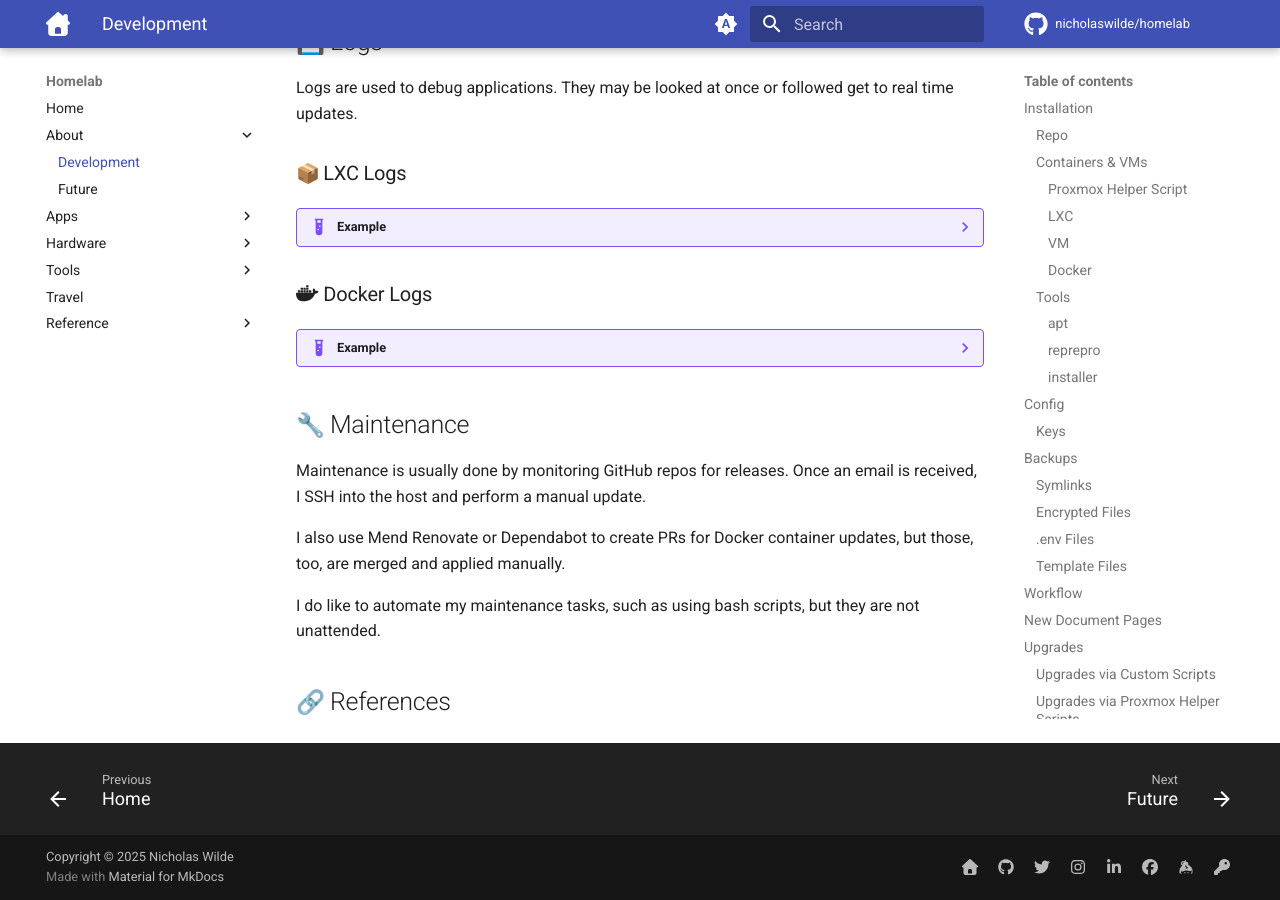
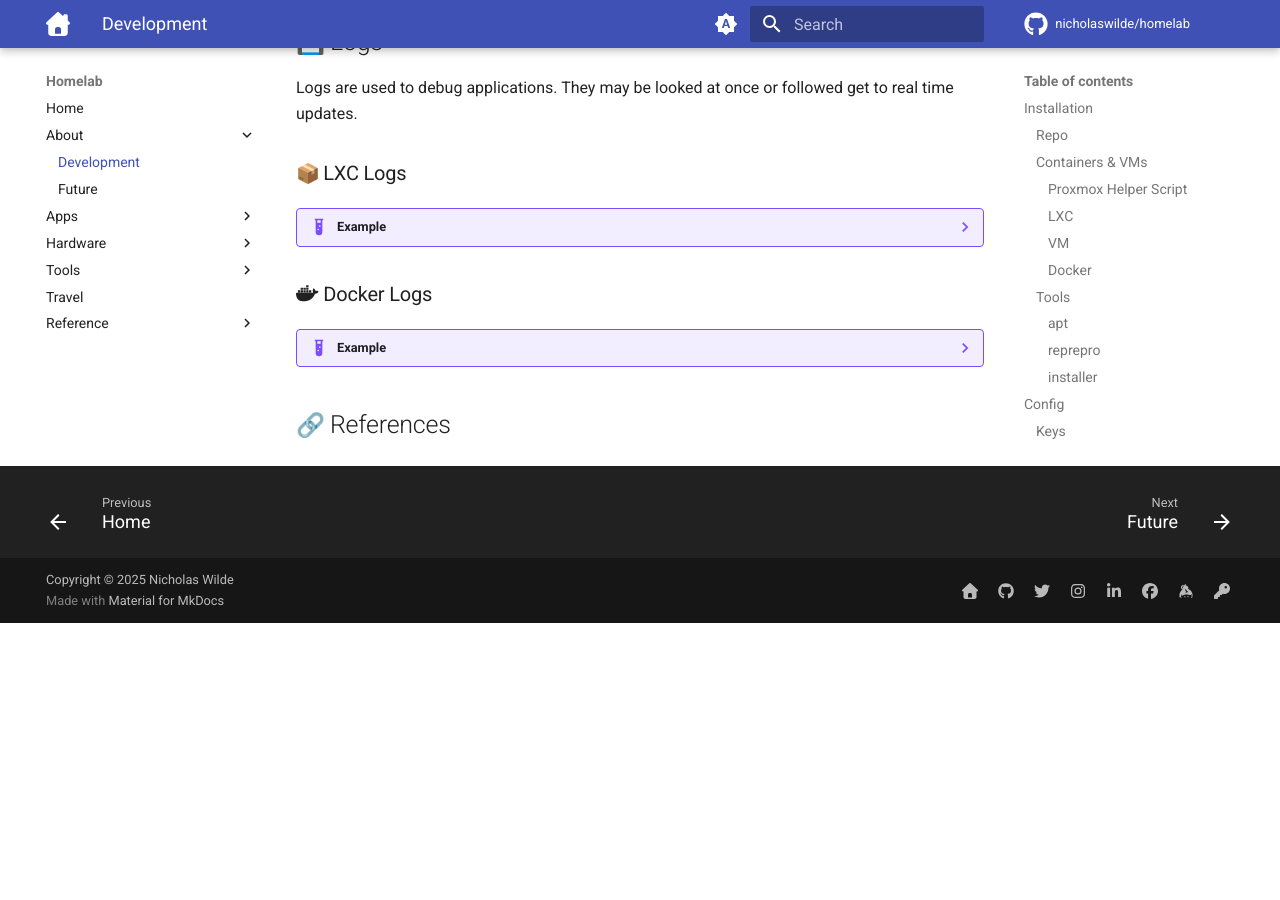
Before and after one commit to nicholaswilde/homelab, an MkDocs documentation site: the page built from docs/about/development.md, in a window 1280 px wide and 900 px high, scrolled down 5995 px. Built offline with MkDocs 1.6.1 and Material for MkDocs 9.7.7, drawn with Linux system fonts in a browser that asks for light colours; emoji names are drawn with the system emoji font; comment, search, counter and statistics services are not loaded; after the commit the page ends 6618 px from its top, so only the background shows below that.

Commit message:
Revise Ansible section and clean up maintenance info
Updated section headers and removed maintenance details.

````diff
--- a/docs/about/development.md
+++ b/docs/about/development.md
@@ -298,18 +298,6 @@
         docker logs immich-server -f
         ```
 
-## :wrench: Maintenance
-
-Maintenance is usually done by monitoring GitHub repos for releases. Once an email is received, I SSH into the host and perform a manual update.
-
-I also use Mend Renovate or Dependabot to create PRs for Docker container updates, but those, too, are merged and applied manually.
-
-
-
-I do like to automate my maintenance tasks, such as using bash scripts, but they are not unattended.
-
-
-
 ## :link: References
 
 [3]: <../tools/jinja2-cli.md>
````
Also changed, not shown: other parts of docs/about/development.md (+1 -1 lines).
